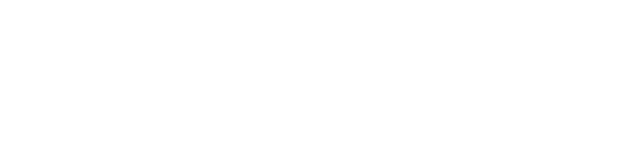
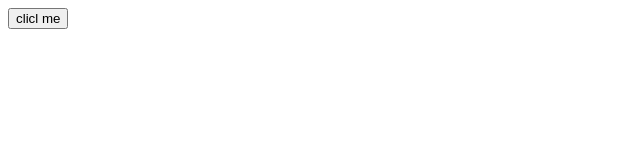
Before and after one commit to sajid85/Project, a plain HTML site: page index.html in a window 1280 px wide. Shown: the whole page, without its empty margins (0-640 px from the left). Drawn offline with Linux system fonts and the light colour scheme.

Commit message:
Update index.html

```diff
--- a/index.html
+++ b/index.html
@@ -6,6 +6,6 @@
   <title>Document</title>
 </head>
 <body>
-
+  <button>clicl me</button>
 </body>
 </html>
```
